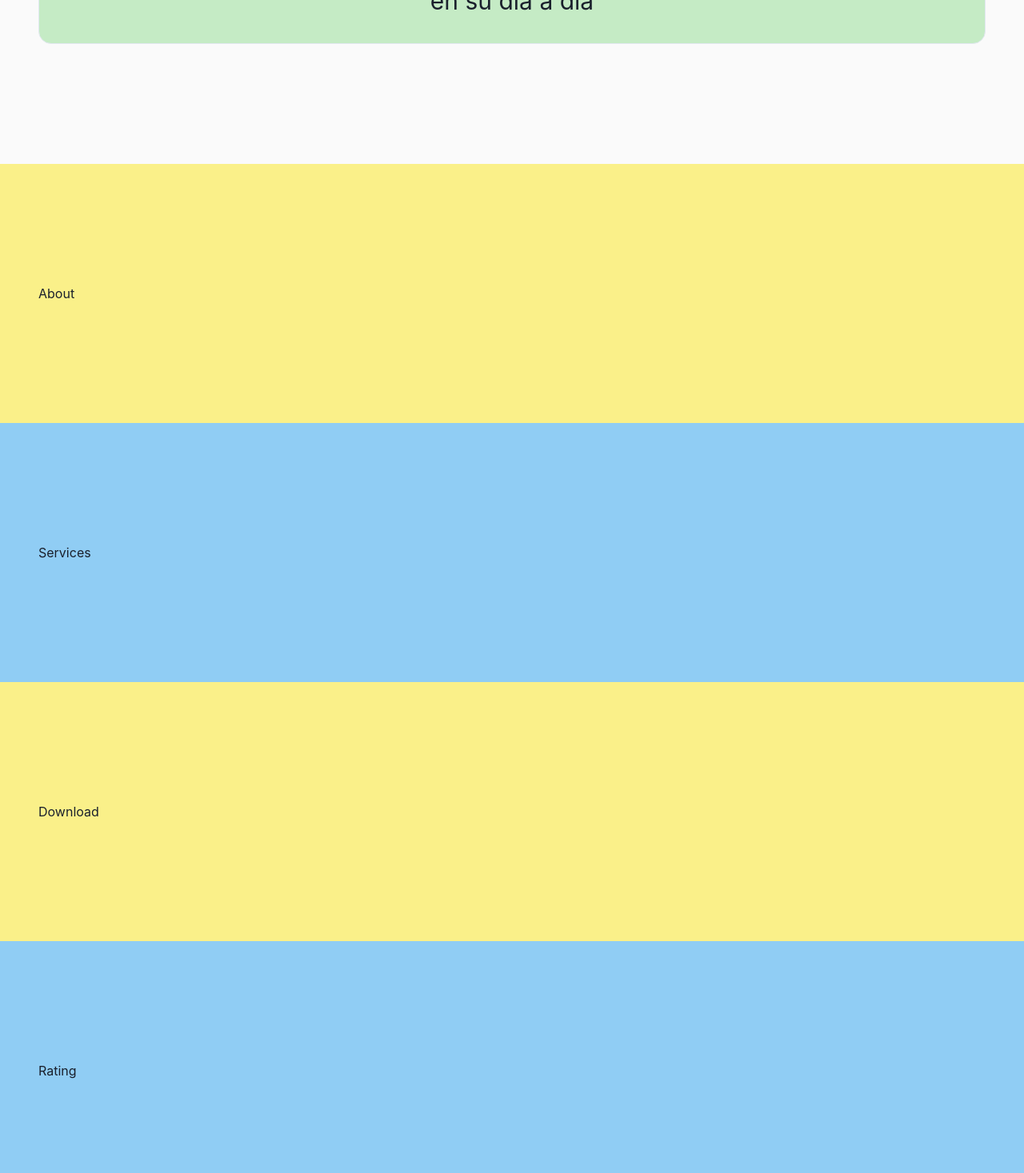
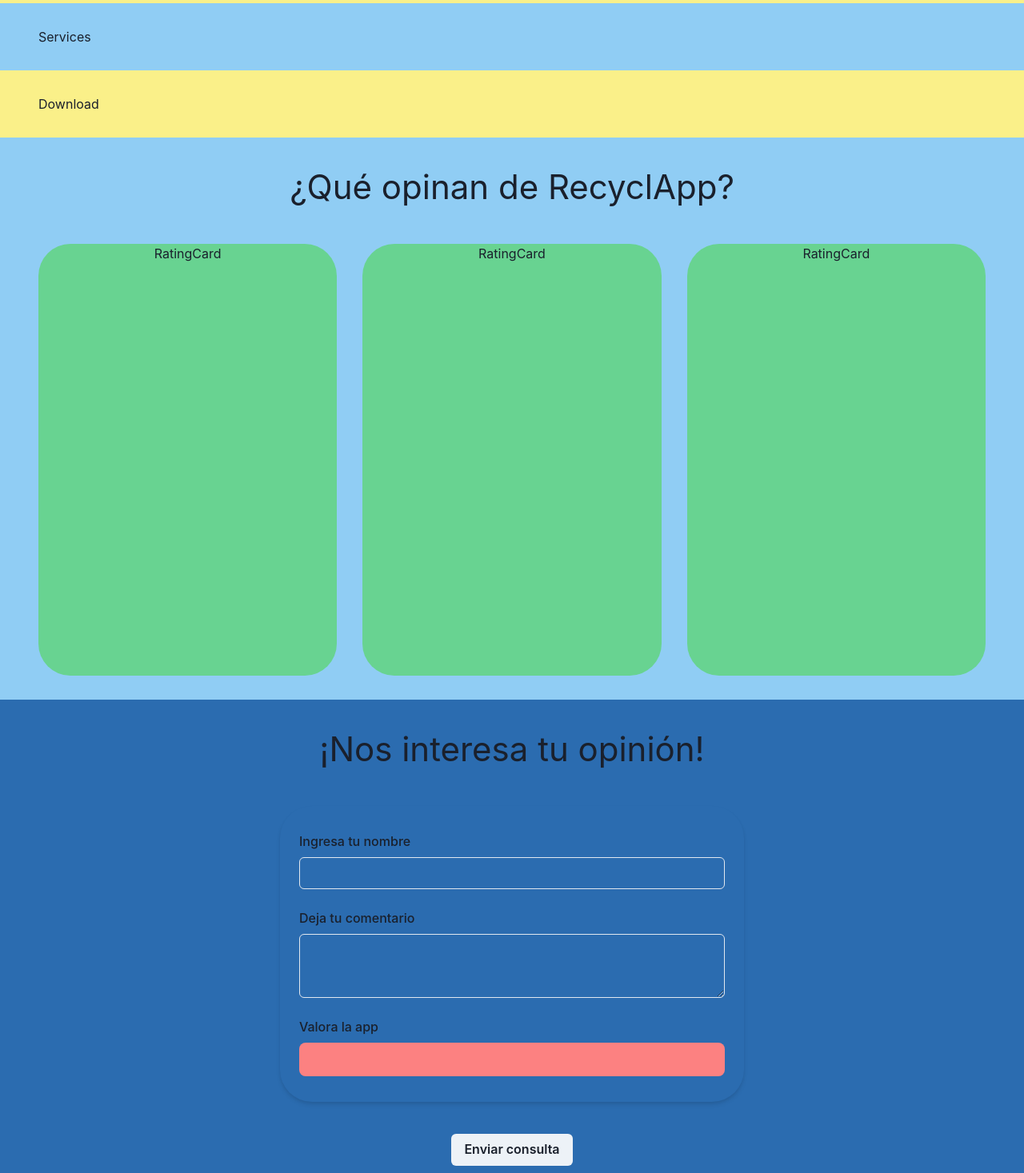
Before and after one commit to nataliaoliveto/tesis_recyclapp_web, a Next.js app: page / in a window 1280 px wide. Shown: the part 1330-2797 px from the top of the page at 80% size. Built offline with nearby package versions, Linux system fonts and the light colour scheme.

Commit message:
Basic structure
Co-authored-by: toyamarodrigo

```diff
--- /dev/null
+++ b/components/Card/RatingCard.tsx
@@ -0,0 +1,10 @@
+import React from "react";
+import { Box, Text } from "@chakra-ui/react";
+
+export const RatingCard = () => {
+  return (
+    <Box w="412px" bgColor="green.300" h="540px" borderRadius="40px">
+      <Text textAlign="center">RatingCard</Text>
+    </Box>
+  );
+};
--- /dev/null
+++ b/components/Card/index.ts
@@ -0,0 +1 @@
+export * from "./RatingCard"
--- a/components/Navbar/Navbar.tsx
+++ b/components/Navbar/Navbar.tsx
@@ -13,9 +13,11 @@
   Icon,
   useDisclosure,
 } from "@chakra-ui/react";
+import { HamburgerIcon, CloseIcon } from "@chakra-ui/icons";
 import { NavbarLinkProps } from "./NavbarLink";
 import { NavbarLink } from "./NavbarLink";
 import Link from "next/link";
+
 
 type Props = {};
 
@@ -31,7 +33,7 @@
     {
       href: "#id-about",
       img: "/icons/aboutRecyclapp.png",
-      label: "Acerca de RecyclApp",
+      label: "APP",
     },
     {
       href: "#id-services",
@@ -56,7 +58,7 @@
     {
       href: "#id-footer",
       img: "/icons/footer.png",
-      label: "Quiénes somos",
+      label: "Nosotros",
     },
   ];
 
@@ -71,7 +73,7 @@
       width="full"
       zIndex={"modal"}
     >
-      <Container height="full" maxW="container.xl">
+      <Container height="full" maxW="full">
         <Flex alignItems="center" height="full" justifyContent="space-between">
           <Link href="/">
             <a>
@@ -82,7 +84,7 @@
           </Link>
           <Stack
             direction="row"
-            display={{ base: "none", lg: "flex" }}
+            display={{ base: "none", xl: "flex" }}
             fontSize="lg"
             fontWeight={700}
             spacing={12}
@@ -100,8 +102,8 @@
           </Stack>
           <Icon
             _hover={{ cursor: "pointer" }}
-            // as={FaBars}
-            display={{ base: "flex", lg: "none" }}
+            as={HamburgerIcon}
+            display={{ base: "flex", xl: "none" }}
             h={6}
             w={6}
             onClick={onOpen}
@@ -114,7 +116,7 @@
               <VStack mb={10} mt={4}>
                 <Icon
                   _hover={{ cursor: "pointer" }}
-                  // as={FaWindowClose}
+                  as={CloseIcon}
                   h={6}
                   position="absolute"
                   right={4}
--- a/components/Section/Section.tsx
+++ b/components/Section/Section.tsx
@@ -18,7 +18,7 @@
         height="100%"
         width="100%"
       >
-        <Box paddingX={{ base: 4, md: 8 }} paddingY={[20, 30, 40, 60, 150]}>
+        <Box paddingX={{ base: 4, md: 8 }} paddingY={30}>
           <Container maxWidth="container.xl">{children}</Container>
         </Box>
       </Box>
--- a/components/index.ts
+++ b/components/index.ts
@@ -1,3 +1,4 @@
 export * from "./Footer";
 export * from "./Section";
 export * from "./Navbar";
+export * from "./Card";
--- a/package.json
+++ b/package.json
@@ -9,6 +9,7 @@
     "lint": "next lint"
   },
   "dependencies": {
+    "@chakra-ui/icons": "^2.0.9",
     "@chakra-ui/react": "^2.2.9",
     "@emotion/react": "^11.10.0",
     "@emotion/styled": "^11.10.0",
--- a/screens/Contact.tsx
+++ b/screens/Contact.tsx
@@ -16,8 +16,11 @@
 export const Contact = (props: Props) => {
   return (
     <Section id="id-contact" backgroundColor="red.200">
-      <Text textAlign="center" as="h2" fontSize="48px">
-        Contact👀👀👀👀👀👀👀👀👀👀👀👀👀👀👀👀👀
+      <Box display="flex" justifyContent="center" py={4}>
+        <Box w="213px" h="213px" bgColor="cyan.600"/>
+      </Box>
+      <Text textAlign="center" as="h2" fontSize="42px">
+        Contacto
       </Text>
       <Box w="full" display="flex" alignItems="center" flexDirection="column">
         <Flex
@@ -26,18 +29,21 @@
           maxW="600px"
           flexDirection="column"
           textAlign="center"
+          color="#707070"
+          py={8}
         >
           <Text>¿Necesitas mayor asistencia?</Text>
           <Text>Dejanos tu consulta y nos pondremos en contacto</Text>
         </Flex>
         <Stack
-          p={6}
-          borderRadius="10px"
+          px={6}
+          py={8}
+          borderRadius="40px"
           w="full"
           justifyContent="center"
           bgColor="blue.600"
           direction="column"
-          spacing={4}
+          spacing={6}
           maxW="580px"
           mb={10}
           shadow="md"
--- a/screens/Hero.tsx
+++ b/screens/Hero.tsx
@@ -7,8 +7,8 @@
 export const Hero = (props: Props) => {
   return (
     <Section id="id-hero" backgroundColor="#fafafa">
-      <Grid templateColumns="repeat(5, 1fr)" gap={4}>
-        <GridItem rowSpan={2} colSpan={2} p="50px">
+      <Grid templateColumns="repeat(8, 1fr)" templateRows='repeat(1, 1fr)' gap={"4"}>
+        <GridItem rowSpan={1} colSpan={{ sm: 9, md: 4 }} p="50px" >
           <Text
             as="h1"
             textAlign={{ base: "left" }}
@@ -29,60 +29,8 @@
         </GridItem>
       </Grid>
 
-      {/* ejemplo grid*/}
-{/*
-      <Grid templateColumns="repeat(5, 1fr)" >
-        <GridItem
-            rowSpan={2}
-            colStart={2}
-            colEnd={4}
-            backgroundColor="tomato"
-            my="100px"
-            p="20px"
-          >
-            soy una foto
-        </GridItem>
-        <GridItem
-          rowSpan={2}
-          colStart={4}
-          colEnd={6}
-          backgroundColor="teal"
-          my="100px"
-          p="20px"
-        >
-          <Text
-            textAlign={{ base: "left" }}
-            fontSize={{ base: "30px" }}
-            textColor="green.500"
-            fontWeight="bold"
-
-          >
-            ¿Sabías que en la Ciudad de Buenos Aires se generan más de 8 mil
-            toneladas de residuos por día?
-          </Text>
-          <Text
-            textAlign={{ base: "left" }}
-            fontSize={{ base: "30px" }}
-            textColor="gray.700"
-          >
-            Lamentablemente, sólo se recuperan 300. Uno de los mayores problemas
-            es la falta de un espacio centralizado donde aprender e interactuar
-            con otras personas sobre el reciclaje
-          </Text>
-        </GridItem>
-      </Grid> */}
-
-      {/* ejemplo flex */}
-      {/* Flex col
-        Img
-        Flex row
-          Text
-          Text
-        Flex
-      Flex */}
-
-      <Box my="100px" display="flex" w="full" justifyContent="flex-end">
-        <Box display="flex" alignItems="center" maxW="900px">
+      <Box my="100px" display="flex"  w="full" justifyContent="flex-end">
+        <Box display="flex" flexDirection={{ base: "column", md: "row" }} alignItems="center" maxW="900px">
         <Image src="/icons/heroCity.png" width="256px" height="256px" alt="mitad ciudad mitad planeta"/>
           <Box display="flex" flexDirection="column" maxW="800px" justifyContent="center" alignItems="center" p="40px">
             <Text
--- a/screens/Rating.tsx
+++ b/screens/Rating.tsx
@@ -1,12 +1,64 @@
 import React from "react";
-import { Section } from "../components";
+import {
+  Stack,
+  Box,
+  Text,
+  FormLabel,
+  Input,
+  Textarea,
+  Button,
+} from "@chakra-ui/react";
+import { Section, RatingCard } from "../components";
 
-type Props = {};
-
-export const Rating = (props: Props) => {
+export const Rating = () => {
   return (
-    <Section id="id-rating" backgroundColor="blue.200">
-      Rating
-    </Section>
+    <>
+      <Section id="id-rating" backgroundColor="blue.200">
+        <Box display="flex" justifyContent="center" flexDir="column">
+          <Text as="h2" fontSize="42px" textAlign="center" mb={10}>
+            ¿Qué opinan de RecyclApp?
+          </Text>
+          <Stack w="full" justifyContent="center" direction="row" spacing={8}>
+            <RatingCard />
+            <RatingCard />
+            <RatingCard />
+          </Stack>
+        </Box>
+      </Section>
+      <Section id="id-rating" backgroundColor="blue.600">
+        <Box w="full" display="flex" alignItems="center" flexDirection="column">
+          <Text as="h2" fontSize="42px" textAlign="center" mb={10}>
+            ¡Nos interesa tu opinión!
+          </Text>
+          <Stack
+            px={6}
+            py={8}
+            borderRadius="40px"
+            w="full"
+            justifyContent="center"
+            bgColor="blue.600"
+            direction="column"
+            spacing={6}
+            maxW="580px"
+            mb={10}
+            shadow="md"
+          >
+            <Box>
+              <FormLabel>Ingresa tu nombre</FormLabel>
+              <Input />
+            </Box>
+            <Box>
+              <FormLabel>Deja tu comentario</FormLabel>
+              <Textarea />
+            </Box>
+            <Box>
+              <FormLabel>Valora la app</FormLabel>
+              <Box w="full" bgColor="red.300" h="42px" borderRadius="8px" />
+            </Box>
+          </Stack>
+          <Button bgColor="primary.500">Enviar consulta</Button>
+        </Box>
+      </Section>
+    </>
   );
 };
--- a/screens/Services.tsx
+++ b/screens/Services.tsx
@@ -10,3 +10,4 @@
     </Section>
   );
 };
+//440
```
Also changed, not shown: 1 other file (tests, documents, lock files or other folders).
